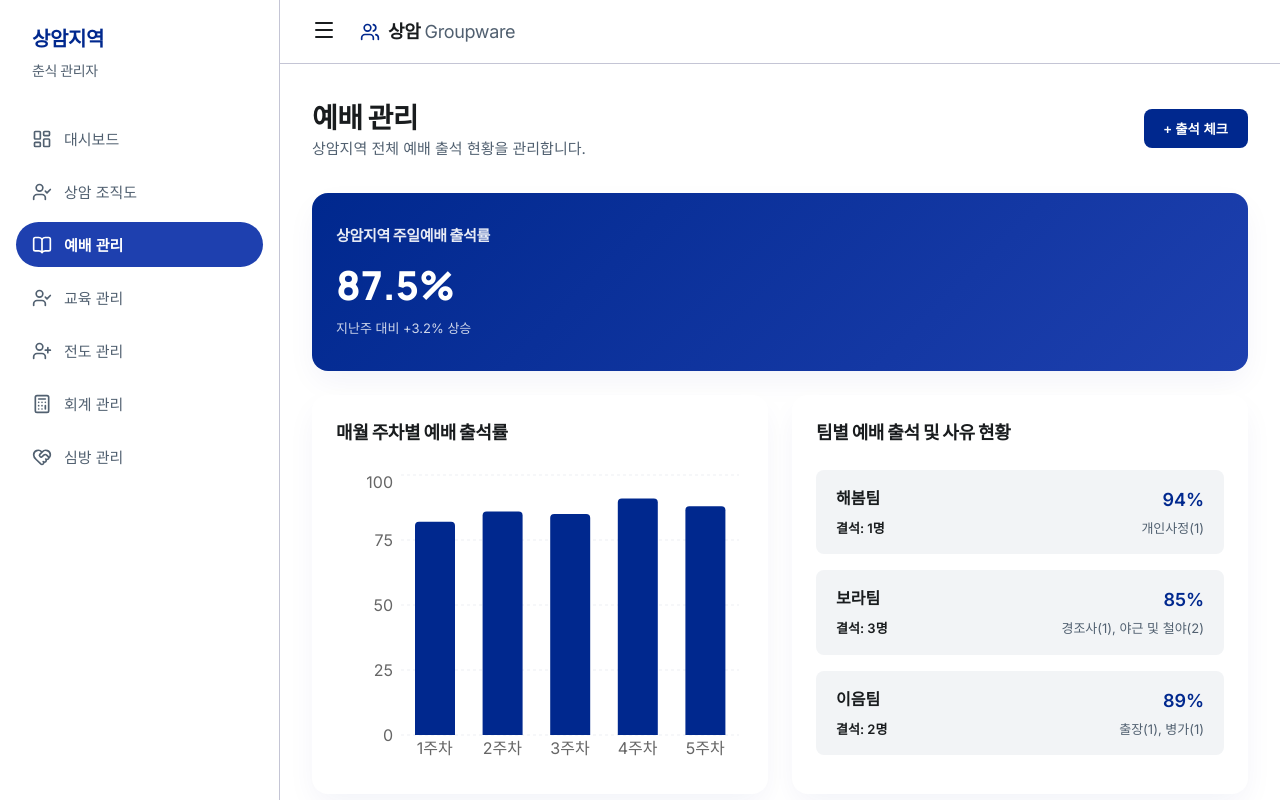
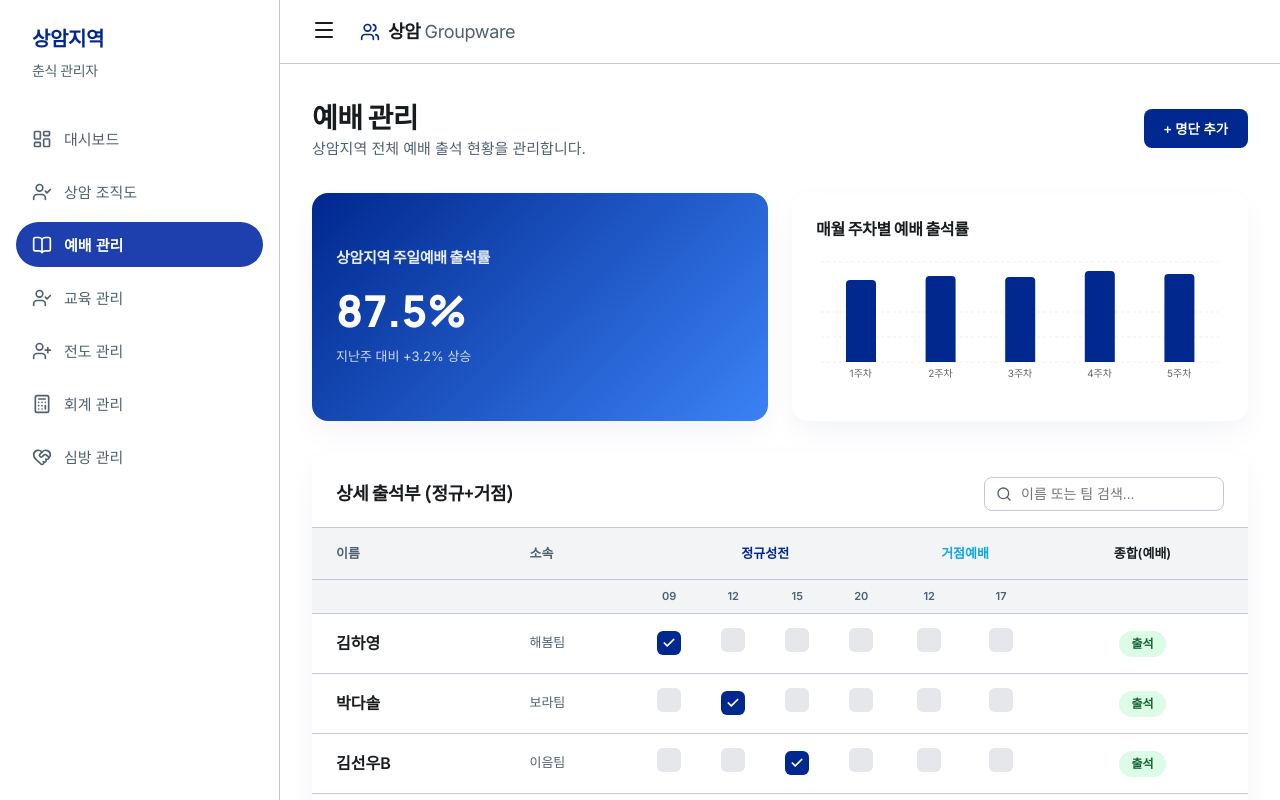
Before and after one commit to aiKyungHoon/samGroupware, a React (Vite) app: page / in a window 1280 px wide. Both pictures are taken after a click on the button "예배 관리". Built offline with nearby package versions, Linux system fonts and the light colour scheme.

Commit message:
feat: Add detailed worship attendance table with Regular/Base time slots

```diff
--- a/src/components/Worship.tsx
+++ b/src/components/Worship.tsx
@@ -1,4 +1,16 @@
-import { BarChart, Bar, XAxis, YAxis, CartesianGrid, Tooltip, ResponsiveContainer } from 'recharts';
+import { useState } from 'react';
+import { BarChart, Bar, XAxis, CartesianGrid, Tooltip, ResponsiveContainer } from 'recharts';
+import { Search, Check } from 'lucide-react';
+
+/* ─────────── Types ─────────── */
+interface WorshipAttendance {
+  id: string;
+  name: string;
+  team: string;
+  regular: { [key: string]: boolean }; // '09', '12', '15', '20'
+  base: { [key: string]: boolean };    // '12', '17'
+  note: string;
+}
 
 const weeklyData = [
   { name: '1주차', 출석률: 82 },
@@ -8,13 +20,38 @@ const weeklyData = [
   { name: '5주차', 출석률: 88 },
 ];
 
-const teamData = [
-  { team: '해봄팀', rate: '94%', absent: 1, reasons: ['개인사정(1)'] },
-  { team: '보라팀', rate: '85%', absent: 3, reasons: ['경조사(1)', '야근 및 철야(2)'] },
-  { team: '이음팀', rate: '89%', absent: 2, reasons: ['출장(1)', '병가(1)'] },
+const mockAttendance: WorshipAttendance[] = [
+  { id: '1', name: '김하영', team: '해봄팀', regular: { '09': true, '12': false, '15': false, '20': false }, base: { '12': false, '17': false }, note: '' },
+  { id: '2', name: '박다솔', team: '보라팀', regular: { '09': false, '12': true, '15': false, '20': false }, base: { '12': false, '17': false }, note: '교관 활동' },
+  { id: '3', name: '김선우B', team: '이음팀', regular: { '09': false, '12': false, '15': true, '20': false }, base: { '12': false, '17': false }, note: '' },
+  { id: '4', name: '양재준', team: '해봄팀', regular: { '09': true, '12': false, '15': false, '20': false }, base: { '12': false, '17': true }, note: '대외협력' },
+  { id: '5', name: '복서경', team: '보라팀', regular: { '09': false, '12': false, '15': false, '20': true }, base: { '12': false, '17': false }, note: '' },
 ];
 
 export function Worship() {
+  const [searchTerm, setSearchTerm] = useState('');
+  const [attendance, setAttendance] = useState<WorshipAttendance[]>(mockAttendance);
+
+  const filteredAttendance = attendance.filter((a: WorshipAttendance) =>
+    a.name.includes(searchTerm) || a.team.includes(searchTerm)
+  );
+
+  const toggleRegular = (id: string, time: string) => {
+    setAttendance((prev: WorshipAttendance[]) => prev.map((a: WorshipAttendance) =>
+      a.id === id ? { ...a, regular: { ...a.regular, [time]: !a.regular[time] } } : a
+    ));
+  };
+
+  const toggleBase = (id: string, time: string) => {
+    setAttendance((prev: WorshipAttendance[]) => prev.map((a: WorshipAttendance) =>
+      a.id === id ? { ...a, base: { ...a.base, [time]: !a.base[time] } } : a
+    ));
+  };
+
+  const isAttended = (a: WorshipAttendance) => {
+    return Object.values(a.regular).some(v => v) || Object.values(a.base).some(v => v);
+  };
+
   return (
     <div style={{ padding: '32px', flex: 1, overflowY: 'auto' }}>
       <header style={{ marginBottom: '32px' }}>
@@ -23,56 +60,115 @@ export function Worship() {
             <h1 style={{ fontSize: '28px', color: 'var(--on-surface)', fontWeight: 800 }}>예배 관리</h1>
             <p style={{ color: 'var(--secondary)', fontSize: '15px' }}>상암지역 전체 예배 출석 현황을 관리합니다.</p>
           </div>
-          <button style={{ padding: '10px 20px', background: 'var(--primary)', color: 'white', border: 'none', borderRadius: 'var(--radius-md)', fontWeight: 600, cursor: 'pointer' }}>+ 출석 체크</button>
+          <button style={{ padding: '10px 20px', background: 'var(--primary)', color: 'white', border: 'none', borderRadius: 'var(--radius-md)', fontWeight: 600, cursor: 'pointer' }}>+ 명단 추가</button>
         </div>
       </header>
 
-      {/* Top Highlights */}
-      <div className="responsive-flex" style={{ marginBottom: '24px' }}>
-        <div style={{ flex: 1, background: 'linear-gradient(135deg, var(--primary), var(--primary-container))', color: 'white', padding: '32px 24px', borderRadius: 'var(--radius-lg)', boxShadow: 'var(--shadow-ambient)' }}>
+      {/* Stats Section */}
+      <div className="responsive-grid-2" style={{ marginBottom: '32px' }}>
+        <div style={{ background: 'linear-gradient(135deg, var(--primary), #3b82f6)', color: 'white', padding: '32px 24px', borderRadius: 'var(--radius-lg)', boxShadow: 'var(--shadow-ambient)', display: 'flex', flexDirection: 'column', justifyContent: 'center' }}>
           <h3 style={{ fontSize: '15px', fontWeight: 600, opacity: 0.9, marginBottom: '8px' }}>상암지역 주일예배 출석률</h3>
-          <div style={{ fontSize: '40px', fontWeight: 800, fontFamily: 'var(--font-display)', marginBottom: '4px' }}>87.5%</div>
+          <div style={{ fontSize: '44px', fontWeight: 800, fontFamily: 'var(--font-display)', marginBottom: '4px' }}>87.5%</div>
           <div style={{ fontSize: '13px', opacity: 0.8 }}>지난주 대비 +3.2% 상승</div>
         </div>
-      </div>
 
-      <div className="responsive-grid-2">
-
-        {/* Left: Monthly Graph */}
         <div style={{ background: 'var(--surface-lowest)', padding: '24px', borderRadius: 'var(--radius-lg)', boxShadow: 'var(--shadow-ambient)' }}>
-          <h3 style={{ fontSize: '18px', fontWeight: 700, marginBottom: '24px' }}>매월 주차별 예배 출석률</h3>
-          <div style={{ height: '300px' }}>
+          <h3 style={{ fontSize: '16px', fontWeight: 700, marginBottom: '16px' }}>매월 주차별 예배 출석률</h3>
+          <div style={{ height: '140px' }}>
             <ResponsiveContainer width="100%" height="100%">
               <BarChart data={weeklyData}>
                 <CartesianGrid strokeDasharray="3 3" vertical={false} stroke="var(--outline-variant)" opacity={0.3} />
-                <XAxis dataKey="name" axisLine={false} tickLine={false} />
-                <YAxis axisLine={false} tickLine={false} domain={[0, 100]} />
+                <XAxis dataKey="name" axisLine={false} tickLine={false} fontSize={10} />
                 <Tooltip cursor={{ fill: 'var(--surface-low)' }} />
-                <Bar dataKey="출석률" fill="var(--primary)" radius={[4, 4, 0, 0]} barSize={40} />
+                <Bar dataKey="출석률" fill="var(--primary)" radius={[4, 4, 0, 0]} barSize={30} />
               </BarChart>
             </ResponsiveContainer>
           </div>
         </div>
+      </div>
 
-        {/* Right: Team Attendance & Reasons */}
-        <div style={{ background: 'var(--surface-lowest)', padding: '24px', borderRadius: 'var(--radius-lg)', boxShadow: 'var(--shadow-ambient)' }}>
-          <div style={{ display: 'flex', justifyContent: 'space-between', alignItems: 'center', marginBottom: '24px' }}>
-            <h3 style={{ fontSize: '18px', fontWeight: 700 }}>팀별 예배 출석 및 사유 현황</h3>
+      {/* Detailed Attendance Section */}
+      <div style={{ background: 'var(--surface-lowest)', borderRadius: 'var(--radius-lg)', boxShadow: 'var(--shadow-ambient)', overflow: 'hidden' }}>
+        <div style={{ padding: '24px 24px 16px', borderBottom: '1px solid var(--outline-variant)', display: 'flex', justifyContent: 'space-between', alignItems: 'center', flexWrap: 'wrap', gap: '16px' }}>
+          <h3 style={{ fontSize: '18px', fontWeight: 800, color: 'var(--on-surface)' }}>상세 출석부 (정규+거점)</h3>
+          <div style={{ position: 'relative', width: '240px' }}>
+            <Search size={16} style={{ position: 'absolute', left: '12px', top: '50%', transform: 'translateY(-50%)', color: 'var(--secondary)' }} />
+            <input
+              placeholder="이름 또는 팀 검색..."
+              value={searchTerm}
+              onChange={(e) => setSearchTerm(e.target.value)}
+              style={{ width: '100%', padding: '8px 12px 8px 36px', borderRadius: 'var(--radius-md)', border: '1.5px solid var(--outline-variant)', fontSize: '14px', outline: 'none' }}
+            />
           </div>
-          <ul style={{ display: 'flex', flexDirection: 'column', gap: '16px' }}>
-            {teamData.map((data, idx) => (
-              <li key={idx} style={{ background: 'var(--surface-low)', padding: '16px 20px', borderRadius: 'var(--radius-md)' }}>
-                <div style={{ display: 'flex', justifyContent: 'space-between', marginBottom: '6px' }}>
-                  <strong style={{ fontSize: '16px' }}>{data.team}</strong>
-                  <span style={{ color: 'var(--primary)', fontWeight: 800, fontSize: '18px' }}>{data.rate}</span>
-                </div>
-                <div style={{ display: 'flex', justifyContent: 'space-between', alignItems: 'center', fontSize: '13px' }}>
-                  <span style={{ color: 'var(--error)', fontWeight: 600 }}>결석: {data.absent}명</span>
-                  <span style={{ color: 'var(--secondary)' }}>{data.reasons.join(', ')}</span>
-                </div>
-              </li>
-            ))}
-          </ul>
+        </div>
+
+        <div style={{ overflowX: 'auto' }}>
+          <table style={{ width: '100%', borderCollapse: 'collapse', textAlign: 'left', minWidth: '800px' }}>
+            <thead>
+              <tr style={{ background: 'var(--surface-low)', borderBottom: '1.5px solid var(--outline-variant)' }}>
+                <th style={{ padding: '16px 24px', fontSize: '13px', fontWeight: 700, color: 'var(--secondary)' }}>이름</th>
+                <th style={{ padding: '16px 12px', fontSize: '13px', fontWeight: 700, color: 'var(--secondary)' }}>소속</th>
+                <th style={{ padding: '16px 12px', fontSize: '13px', fontWeight: 700, color: 'var(--primary)', textAlign: 'center' }} colSpan={4}>정규성전</th>
+                <th style={{ padding: '16px 12px', fontSize: '13px', fontWeight: 700, color: '#0ea5e9', textAlign: 'center' }} colSpan={2}>거점예배</th>
+                <th style={{ padding: '16px 24px', fontSize: '13px', fontWeight: 700, color: 'var(--on-surface)', textAlign: 'center' }}>종합(예배)</th>
+              </tr>
+              <tr style={{ background: 'var(--surface-low)', borderBottom: '1.5px solid var(--outline-variant)' }}>
+                <th colSpan={2}></th>
+                {['09', '12', '15', '20'].map(t => (
+                  <th key={t} style={{ padding: '8px 4px', fontSize: '11px', fontWeight: 800, textAlign: 'center', color: 'var(--secondary)' }}>{t}</th>
+                ))}
+                {['12', '17'].map(t => (
+                  <th key={t} style={{ padding: '8px 4px', fontSize: '11px', fontWeight: 800, textAlign: 'center', color: 'var(--secondary)' }}>{t}</th>
+                ))}
+                <th></th>
+              </tr>
+            </thead>
+            <tbody>
+              {filteredAttendance.map((a: WorshipAttendance) => (
+                <tr key={a.id} style={{ borderBottom: '1px solid var(--outline-variant)', transition: 'background 0.2s' }}>
+                  <td style={{ padding: '16px 24px', fontWeight: 700, color: 'var(--on-surface)' }}>{a.name}</td>
+                  <td style={{ padding: '16px 12px', fontSize: '13px', color: 'var(--secondary)' }}>{a.team}</td>
+
+                  {/* Regular Worship Slots */}
+                  {['09', '12', '15', '20'].map(t => (
+                    <td key={t} style={{ padding: '8px 4px', textAlign: 'center' }}>
+                      <button
+                        onClick={() => toggleRegular(a.id, t)}
+                        style={{ border: 'none', background: a.regular[t] ? 'var(--primary)' : '#e5e7eb', width: '24px', height: '24px', borderRadius: '6px', cursor: 'pointer', display: 'inline-flex', alignItems: 'center', justifyContent: 'center', transition: 'all 0.15s' }}
+                      >
+                        {a.regular[t] && <Check size={14} color="white" strokeWidth={3} />}
+                      </button>
+                    </td>
+                  ))}
+
+                  {/* Base Worship Slots */}
+                  {['12', '17'].map(t => (
+                    <td key={t} style={{ padding: '8px 4px', textAlign: 'center' }}>
+                      <button
+                        onClick={() => toggleBase(a.id, t)}
+                        style={{ border: 'none', background: a.base[t] ? '#0ea5e9' : '#e5e7eb', width: '24px', height: '24px', borderRadius: '6px', cursor: 'pointer', display: 'inline-flex', alignItems: 'center', justifyContent: 'center', transition: 'all 0.15s' }}
+                      >
+                        {a.base[t] && <Check size={14} color="white" strokeWidth={3} />}
+                      </button>
+                    </td>
+                  ))}
+
+                  {/* Summary: "종합(예배)" */}
+                  <td style={{ padding: '16px 24px', textAlign: 'center' }}>
+                    <div style={{ display: 'inline-flex', alignItems: 'center', gap: '6px', padding: '4px 12px', background: isAttended(a) ? '#dcfce7' : '#fee2e2', color: isAttended(a) ? '#166534' : '#991b1b', borderRadius: 'var(--radius-full)', fontSize: '12px', fontWeight: 800 }}>
+                      {isAttended(a) ? '출석' : '결석'}
+                    </div>
+                  </td>
+                </tr>
+              ))}
+            </tbody>
+          </table>
+        </div>
+
+        <div style={{ padding: '20px 24px', background: 'var(--surface-low)', display: 'flex', justifyContent: 'flex-end', gap: '12px' }}>
+          <p style={{ alignSelf: 'center', marginRight: 'auto', fontSize: '13px', color: 'var(--secondary)' }}>입력 및 수정 즉시 자동 반영됩니다.</p>
+          <button style={{ padding: '8px 24px', background: 'white', border: '1.5px solid var(--outline-variant)', borderRadius: 'var(--radius-md)', fontSize: '14px', fontWeight: 600, cursor: 'pointer' }}>내보내기 (CSV)</button>
+          <button style={{ padding: '8px 24px', background: 'var(--on-surface)', color: 'white', border: 'none', borderRadius: 'var(--radius-md)', fontSize: '14px', fontWeight: 600, cursor: 'pointer' }}>최종 저장</button>
         </div>
       </div>
     </div>
```
